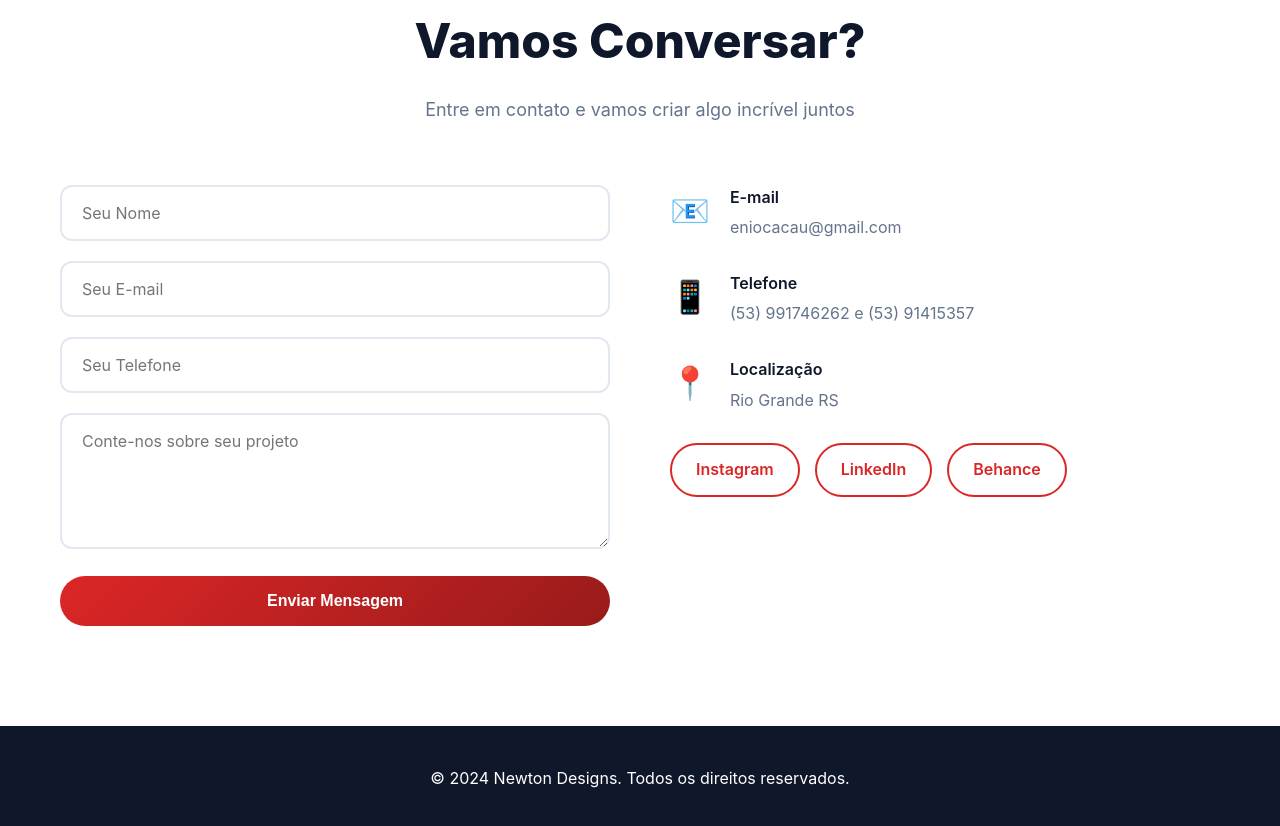
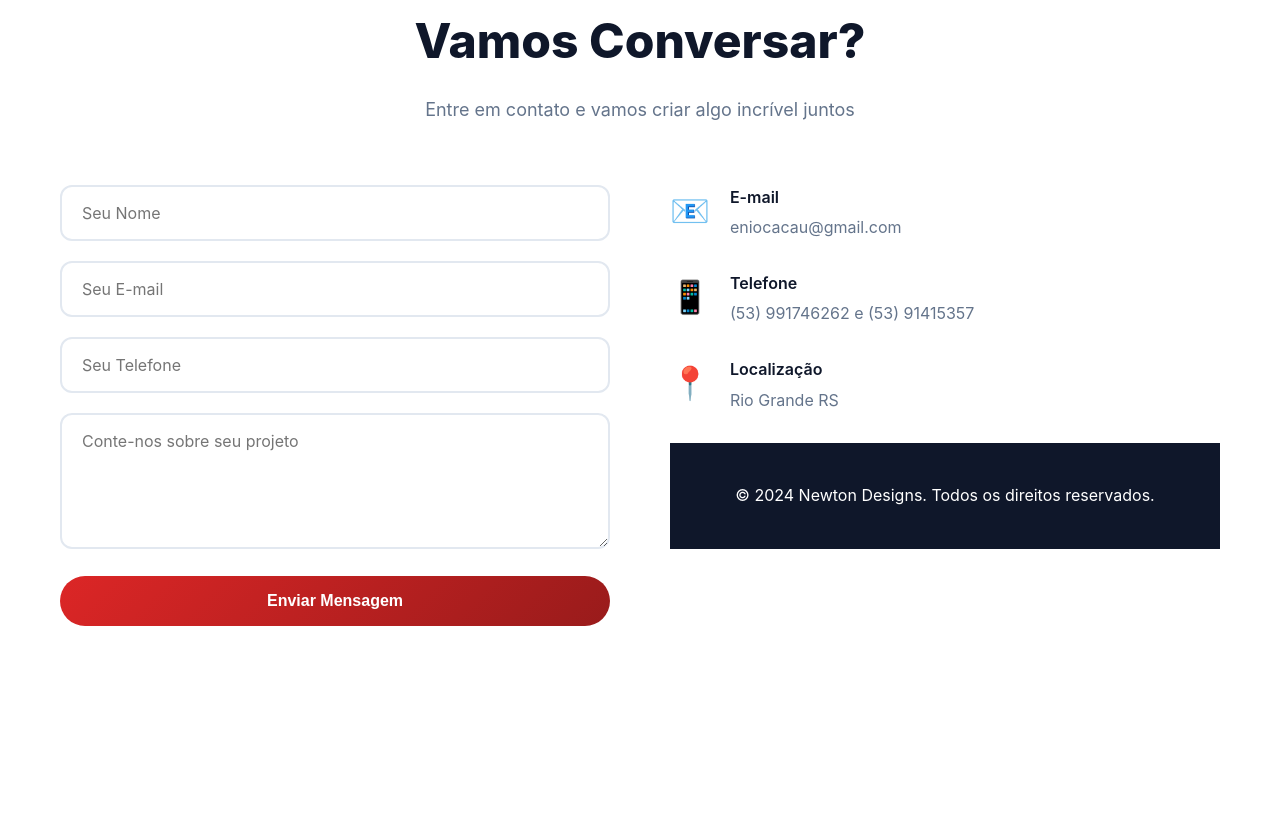
Before and after one commit to eniocacau-ctrl/newton-designs, a plain HTML site: page index.html in a window 1280 px wide. Shown: the part 3904-4730 px from the top of the page. After the commit the page ends 4630 px from the top, so only its background shows below. Drawn offline with Linux system fonts and the light colour scheme.

Commit message:
Add files via upload

```diff
--- a/index.html
+++ b/index.html
@@ -221,15 +221,7 @@
                         </div>
                     </div>
 
-                    <div class="social-links">
-                        <a href="#" class="social-link">Instagram</a>
-                        <a href="#" class="social-link">LinkedIn</a>
-                        <a href="#" class="social-link">Behance</a>
-                    </div>
-                </div>
-            </div>
-        </div>
-    </section>
+
 
     <!-- Footer -->
     <footer class="footer">
```
